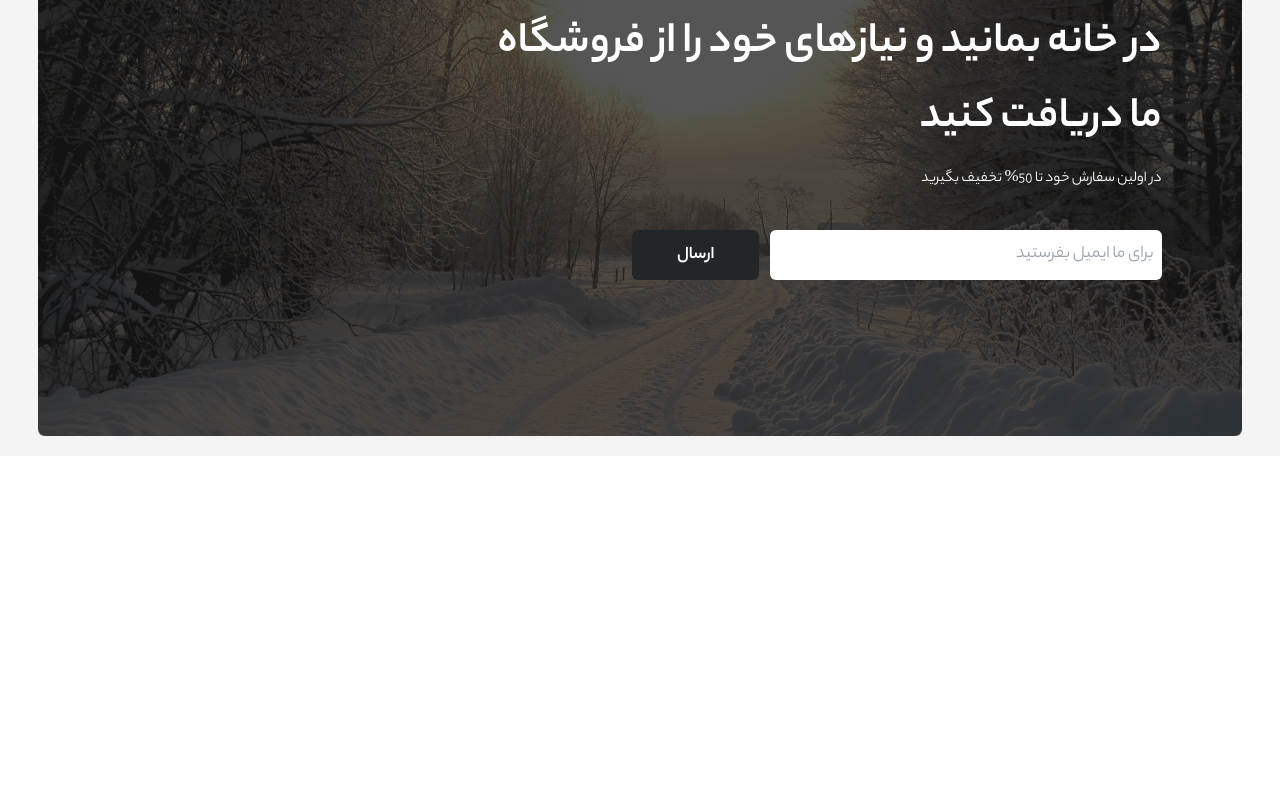
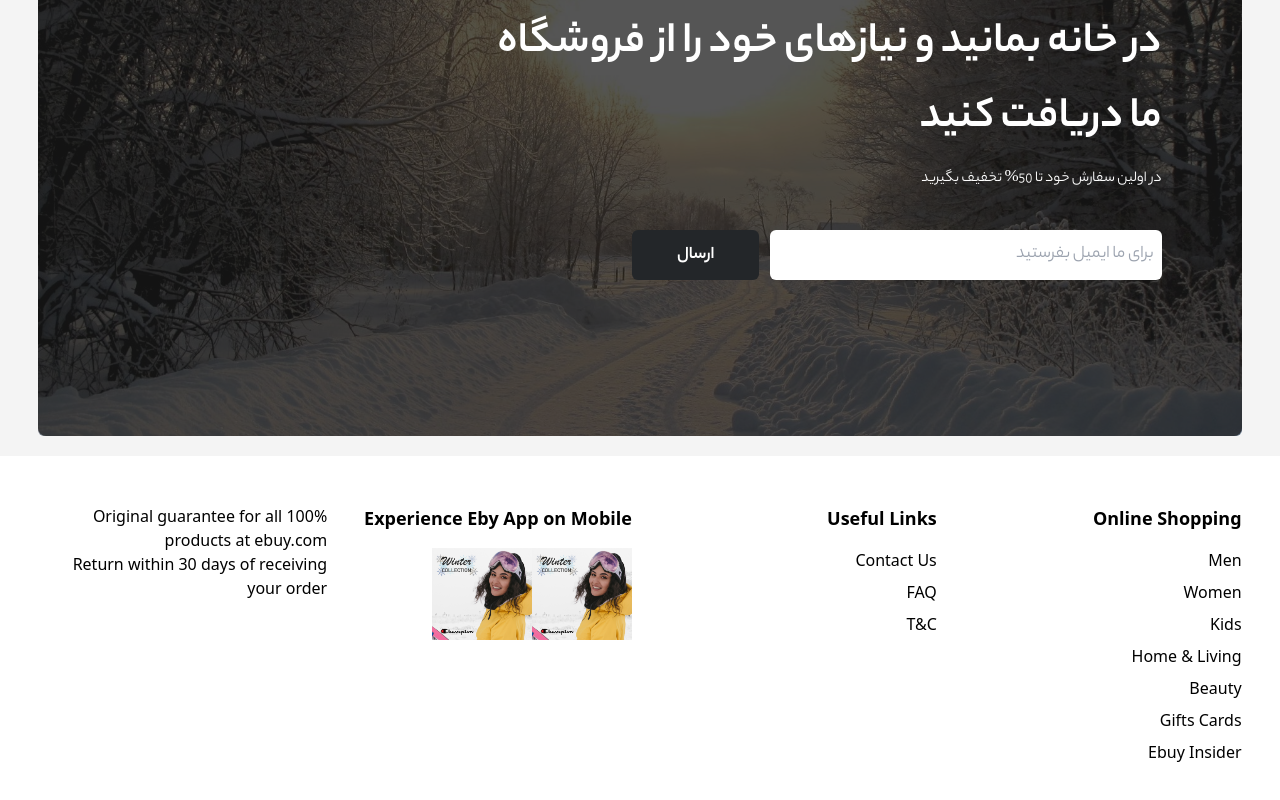
Before and after one commit to alizamanian79/Ecommerce, a Next.js app in the folder client/: page / in a window 1280 px wide. Shown: the part 3047-3847 px from the top of the page. Before the commit the page ends 3503 px from the top, so only its background shows below. Built offline with nearby package versions, Linux system fonts and the light colour scheme.

Commit message:
footer created

```diff
--- /dev/null
+++ b/client/src/components/Home/Footer/Footer.tsx
@@ -0,0 +1,54 @@
+import Link from 'next/link';
+import Image from 'next/image';
+import img from "../../../../public/Categori/winter.png"
+
+
+const Footer = () => {
+  return (
+    <footer className="bg-[white] w-100 flex justify-center items-end">
+      <div className="container mx-auto w-94 py-[3rem]">
+        <div className="grid grid-cols-1 md:grid-cols-4 gap-4">
+          <div className="space-y-4">
+            <h3 className="text-lg font-semibold">Online Shopping</h3>
+            <ul className="space-y-2">
+              <li><Link href="/men">Men</Link></li>
+              <li><Link href="/women">Women</Link></li>
+              <li><Link href="/kids">Kids</Link></li>
+              <li><Link href="/home">Home & Living</Link></li>
+              <li><Link href="/beauty">Beauty</Link></li>
+              <li><Link href="/gift-cards">Gifts Cards</Link></li>
+              <li><Link href="/insider">Ebuy Insider</Link></li>
+            </ul>
+          </div>
+          <div className="space-y-4">
+            <h3 className="text-lg font-semibold">Useful Links</h3>
+            <ul className="space-y-2">
+              <li><Link href="/contact">Contact Us</Link></li>
+              <li><Link href="/faq">FAQ</Link></li>
+              <li><Link href="/terms">T&C</Link></li>
+              {/* Add more links as needed */}
+            </ul>
+          </div>
+          <div className="space-y-4">
+            <h3 className="text-lg font-semibold">Experience Eby App on Mobile</h3>
+            <div className="flex items-center space-x-4">
+              <Link href="/google-play"><Image src={img} alt="Google Play" width={100} height={30} /></Link>
+              <Link href="/app-store"><Image src={img} alt="App Store" width={100} height={30} /></Link>
+            </div>
+            {/* Add more content as needed */}
+          </div>
+          <div className="space-y-4">
+            <div className="flex items-center space-x-4">
+              <div className="text-base">
+                <p>100% Original guarantee for all products at ebuy.com</p>
+                <p>Return within 30 days of receiving your order</p>
+              </div>
+            </div>
+          </div>
+        </div>
+      </div>
+    </footer>
+  );
+};
+
+export default Footer;
--- a/client/src/components/Home/Layout.tsx
+++ b/client/src/components/Home/Layout.tsx
@@ -8,6 +8,7 @@ import ProductCard from "./ProductCard/ProductCard";
 import RecentlyProduct from "./RecentlyProduct/RecentlyProduct";
 import SeasonCollection from "./SeasonCollection/SeasonCollection";
 import SendEmail from "./SendEmail/SendEmail";
+import Footer from "./Footer/Footer";
 const Layout = () => {
   const blackScreen: any = useSelector((state: any) => state.menuRedux.isOpen);
 
@@ -33,7 +34,7 @@ const Layout = () => {
           <SendEmail />
 
         </div>
-
+        <Footer />
         <NavIcons />
       </div>
     </>
```
